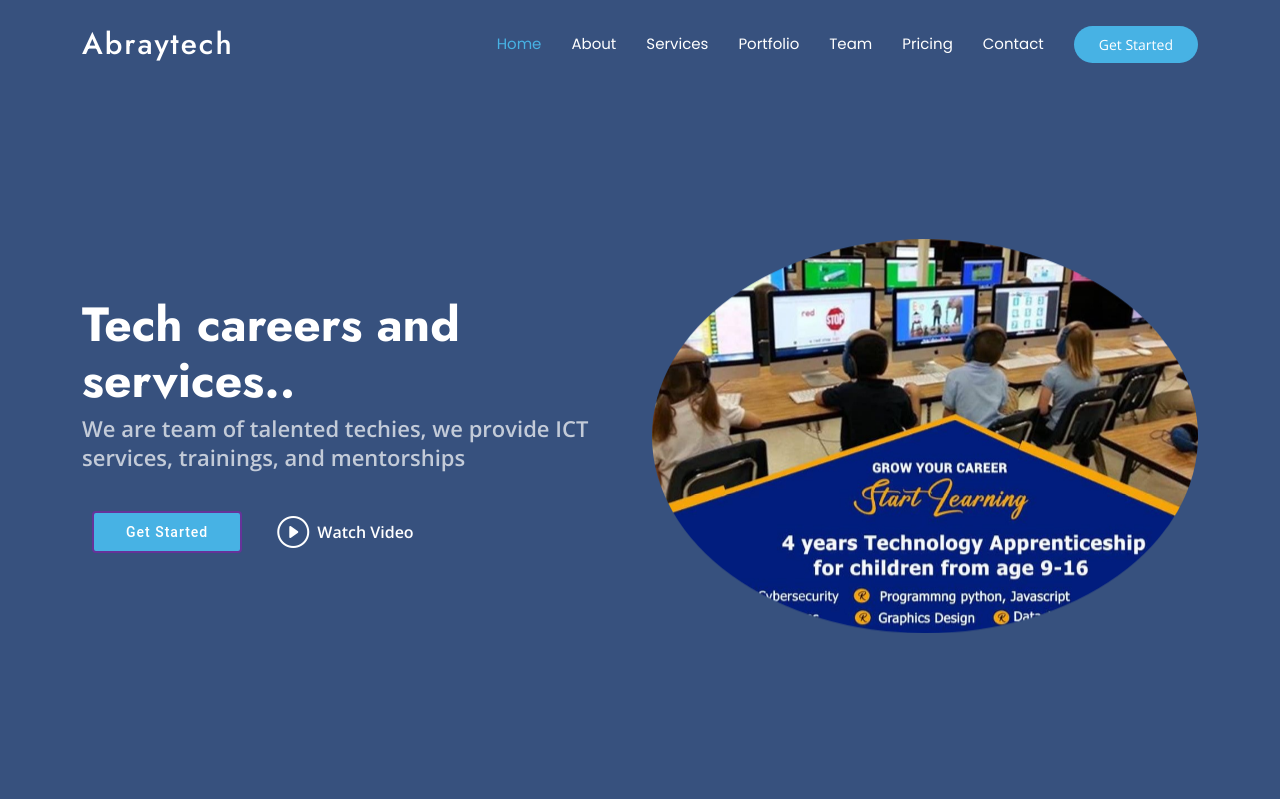
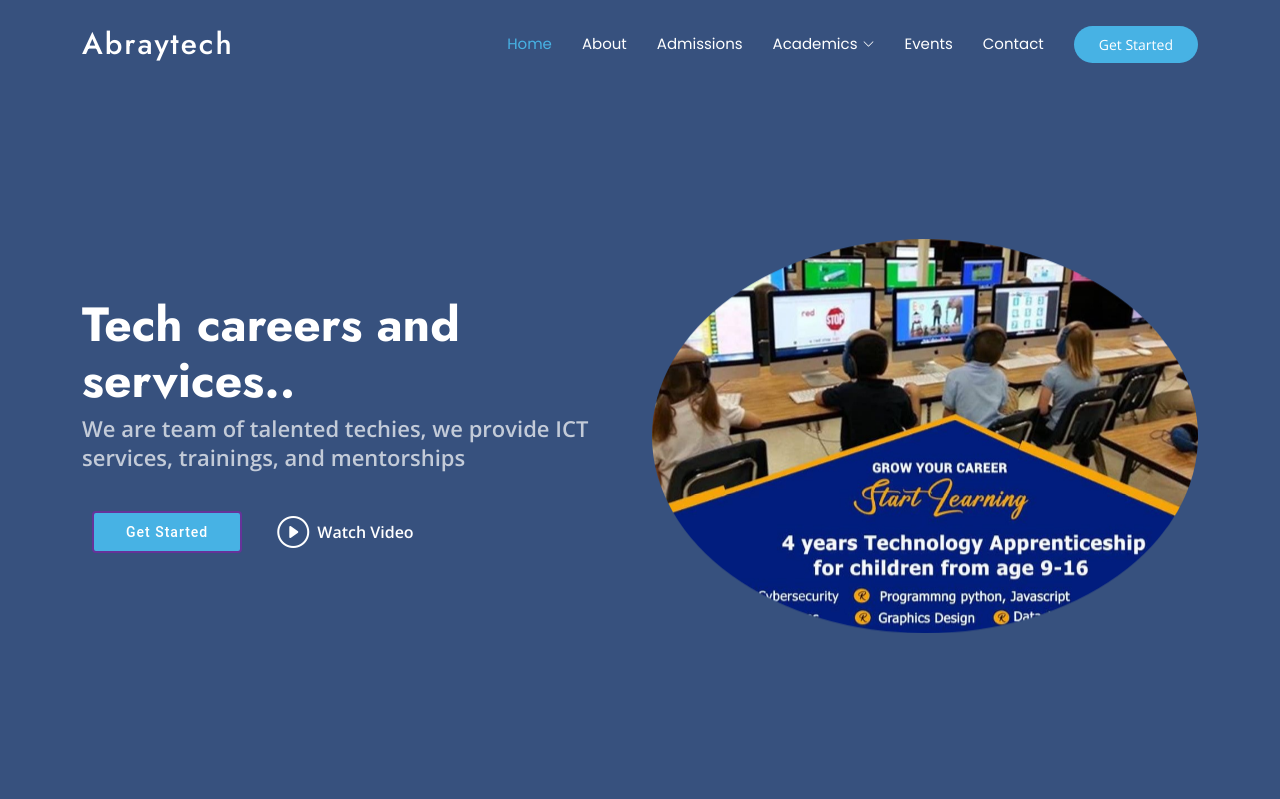
Before and after one commit to abfembest/school_portal_solutions, a Django app: page / in a window 1280 px wide. Shown: the top 799 px of the page. Run offline with Django 5.2, Linux system fonts and the light colour scheme; some libraries are stand-ins or nearby versions.

Commit message:
Nav Update

```diff
--- a/abray/templates/home.html
+++ b/abray/templates/home.html
@@ -61,35 +61,24 @@
                 <ul>
                     <li><a href="#hero" class="active">Home</a></li>
                     <li><a href="#about">About</a></li>
-                    <li><a href="#services">Services</a></li>
-                    <li><a href="#portfolio">Portfolio</a></li>
-                    <li><a href="#team">Team</a></li>
-                    <li><a href="#pricing">Pricing</a></li>
-                    <!--<li class="dropdown">
-                       <a href="#"><span>Dropdown</span> <i class="bi bi-chevron-down toggle-dropdown"></i></a>
+                    <li><a href="#admissions">Admissions</a></li>
+                    <li class="dropdown">
+                        <a href="#"><span>Academics</span> <i class="bi bi-chevron-down toggle-dropdown"></i></a>
                         <ul>
-                            <li><a href="#">Dropdown 1</a></li>
-                            <li class="dropdown">
-                                <a href="#"><span>Deep Dropdown</span> <i class="bi bi-chevron-down toggle-dropdown"></i></a>
-                                <ul>
-                                    <li><a href="#">Deep Dropdown 1</a></li>
-                                    <li><a href="#">Deep Dropdown 2</a></li>
-                                    <li><a href="#">Deep Dropdown 3</a></li>
-                                    <li><a href="#">Deep Dropdown 4</a></li>
-                                    <li><a href="#">Deep Dropdown 5</a></li>
-                                </ul>
-                            </li>
-                            <li><a href="#">Dropdown 2</a></li>
-                            <li><a href="#">Dropdown 3</a></li>
-                            <li><a href="#">Dropdown 4</a></li>
+                            <li><a href="#departments">Departments</a></li>
+                            <li><a href="#curriculum">Curriculum</a></li>
+                            <li><a href="#teachers">Teachers</a></li>
+                            <li><a href="#students">Students</a></li>
                         </ul>
-                    </li>-->
+                    </li>
+                    <li><a href="#events">Events</a></li>
                     <li><a href="#contact">Contact</a></li>
                 </ul>
                 <i class="mobile-nav-toggle d-xl-none bi bi-list"></i>
             </nav>
 
-            <a class="btn-getstarted" href="#about">Get Started</a>
+            <a class="btn-getstarted" href="#admissions">Get Started</a>
+
 
         </div>
     </header>
@@ -1494,13 +1483,13 @@
     <a href="#" id="scroll-top" class="scroll-top d-flex align-items-center justify-content-center"><i class="bi bi-arrow-up-short"></i></a>
 
     <!-- Preloader -->
-    <div id="preloader"></div>
+    {% comment %} <div id="preloader"></div> {% endcomment %}
 
     <!-- Vendor JS Files -->
     <script src="{% static 'assets/vendor/bootstrap/js/bootstrap.bundle.min.js' %}'"></script>
     <script src="{% static 'assets/vendor/php-email-form/validate.js' %}"></script>
     <script src="{% static 'assets/vendor/aos/aos.js' %}"></script>
-    <script src="{% static 'assets/vendor/glightbox/js/glightbox.min.js' %}"></script>
+    <script src="{% static 'assets/vendor/glightbox/js/glightbox.min.js' %}">
     <script src="{% static 'assets/vendor/swiper/swiper-bundle.min.js"></script>
     <script src="{% static 'assets/vendor/waypoints/noframework.waypoints.js' %}"></script>
     <script src="{% static 'assets/vendor/imagesloaded/imagesloaded.pkgd.min.js' %}"></script>
```
